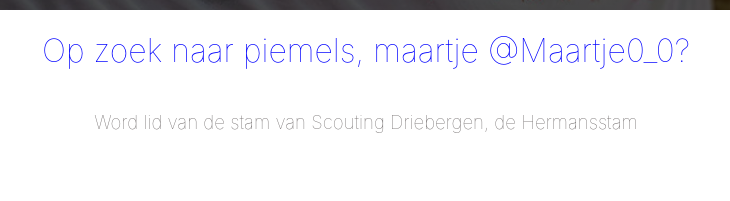
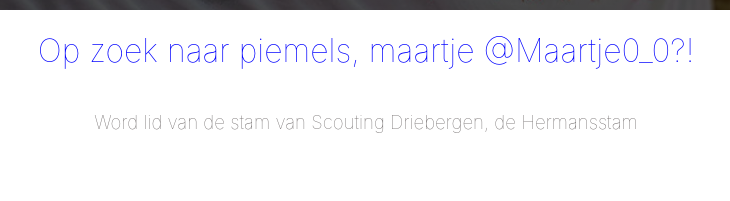
Before and after one commit to sepkeuchenius/hermansstam, a plain HTML site: page index.html in a window 1280 px wide. Shown: the part 390-591 px from the top of the page, 274-1004 px from the left. Drawn offline with nearby package versions, Linux system fonts and the light colour scheme.

Commit message:
Update index.html

```diff
--- a/index.html
+++ b/index.html
@@ -33,7 +33,7 @@
   <span style='color:pink;'> / </span> Tribusstam
   <span style='color:pink;'> / </span> Hermansstam <span style='color:pink;'> / </span> </h2><br> -->
 <div id='content' style='text-align: center;'>
-<h1 style='color: blue;'>Op zoek naar piemels, maartje @Maartje0_0?</h1>
+<h1 style='color: blue;'>Op zoek naar piemels, maartje @Maartje0_0?!</h1>
 <h3>Word lid van de stam van Scouting Driebergen, de Hermansstam </h3>
 
 </div>
```
